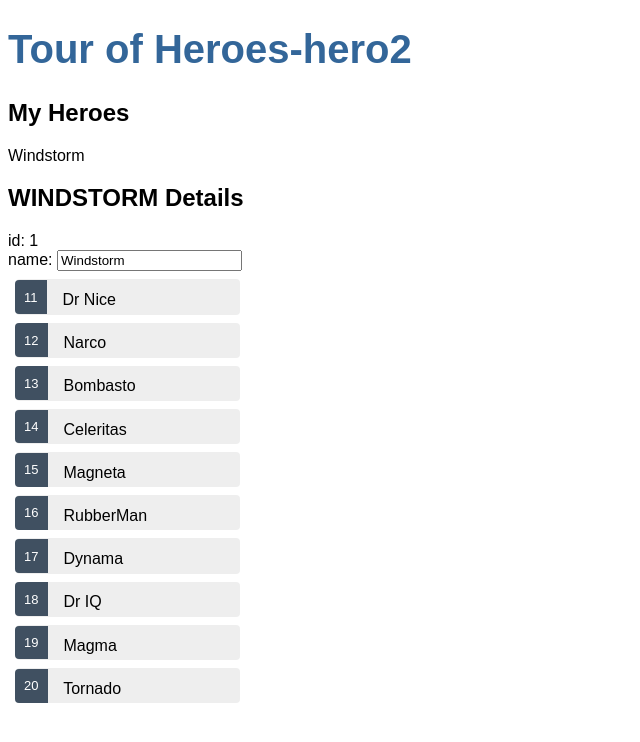
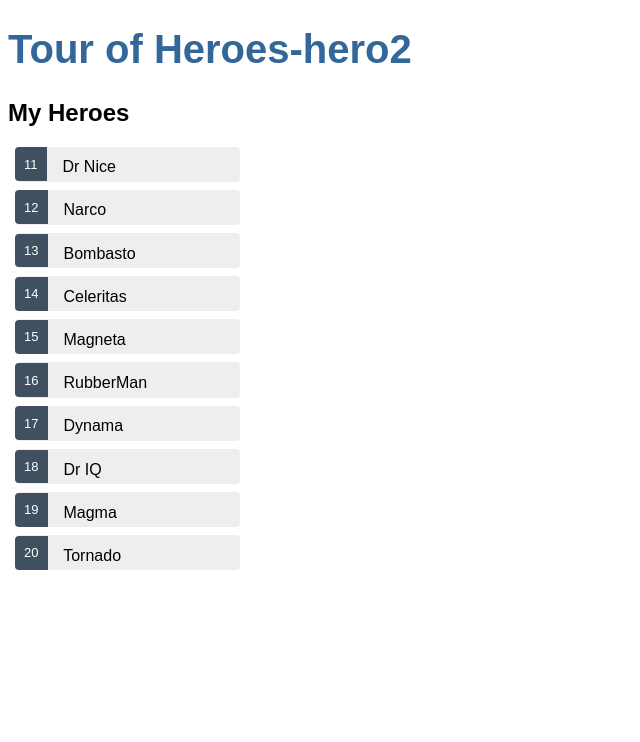
Before and after one commit to vickyuan/angular-tour-of-heroes, an Angular app: page /heroes in a window 1280 px wide. Shown: the top 742 px of the page, without its empty margins (0-640 px from the left). Built offline with nearby package versions, Linux system fonts and the light colour scheme.

Commit message:
hero2-2[event binding]:data from html-component-html

```diff
--- a/src/app/heroes/heroes.component.html
+++ b/src/app/heroes/heroes.component.html
@@ -1,15 +1,15 @@
 <h2>My Heroes</h2>
-{{heroprop}}
-<h2>{{heroitf.name|uppercase}} Details</h2>
-<div><span>id: </span>{{heroitf.id}}</div>
-<div>
-    <label>name:
-        <input [(ngModel)]="heroitf.name" placeholder="name"/>
-    </label>
-</div>
-
 <ul class="heroes">
-    <li *ngFor="let hero of heroes">
+    <li *ngFor="let hero of heroes" (click)="onSelect(hero)" [class.selected]="hero === selectedHero">
         <span class="badge">{{hero.id}}</span> {{hero.name}}
     </li>
 </ul>
+<div *ngIf="selectedHero">
+    <h2>{{selectedHero.name|uppercase}} Details</h2>
+    <div><span>id: </span>{{selectedHero.id}}</div>
+    <div>
+        <label>name:
+            <input [(ngModel)]="selectedHero.name" placeholder="name"/>
+        </label>
+    </div>
+</div>
--- a/src/app/heroes/heroes.component.ts
+++ b/src/app/heroes/heroes.component.ts
@@ -8,12 +8,17 @@
   styleUrls: ['./heroes.component.css']
 })
 export class HeroesComponent implements OnInit {
-  heroprop = 'Windstorm';
+  /*heroprop = 'Windstorm';
   heroitf: Hero = {
     id: 1,
     name: 'Windstorm'
-  };
+  };*/
   heroes = HEROES;
+
+  selectedHero: Hero;
+  onSelect(herohtml: Hero): void {
+    this.selectedHero = herohtml;
+  }
 
   constructor() { }
 
```
